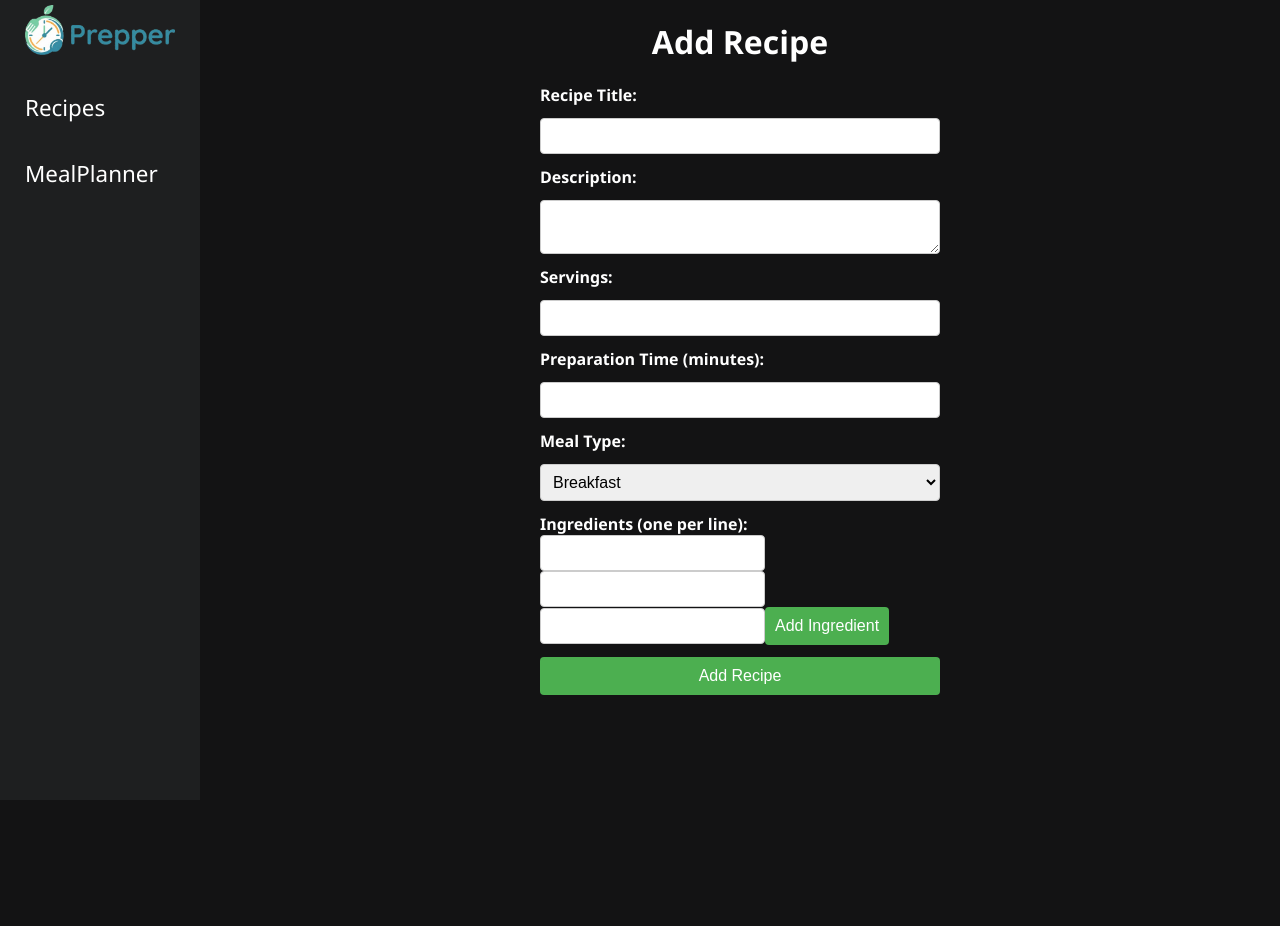
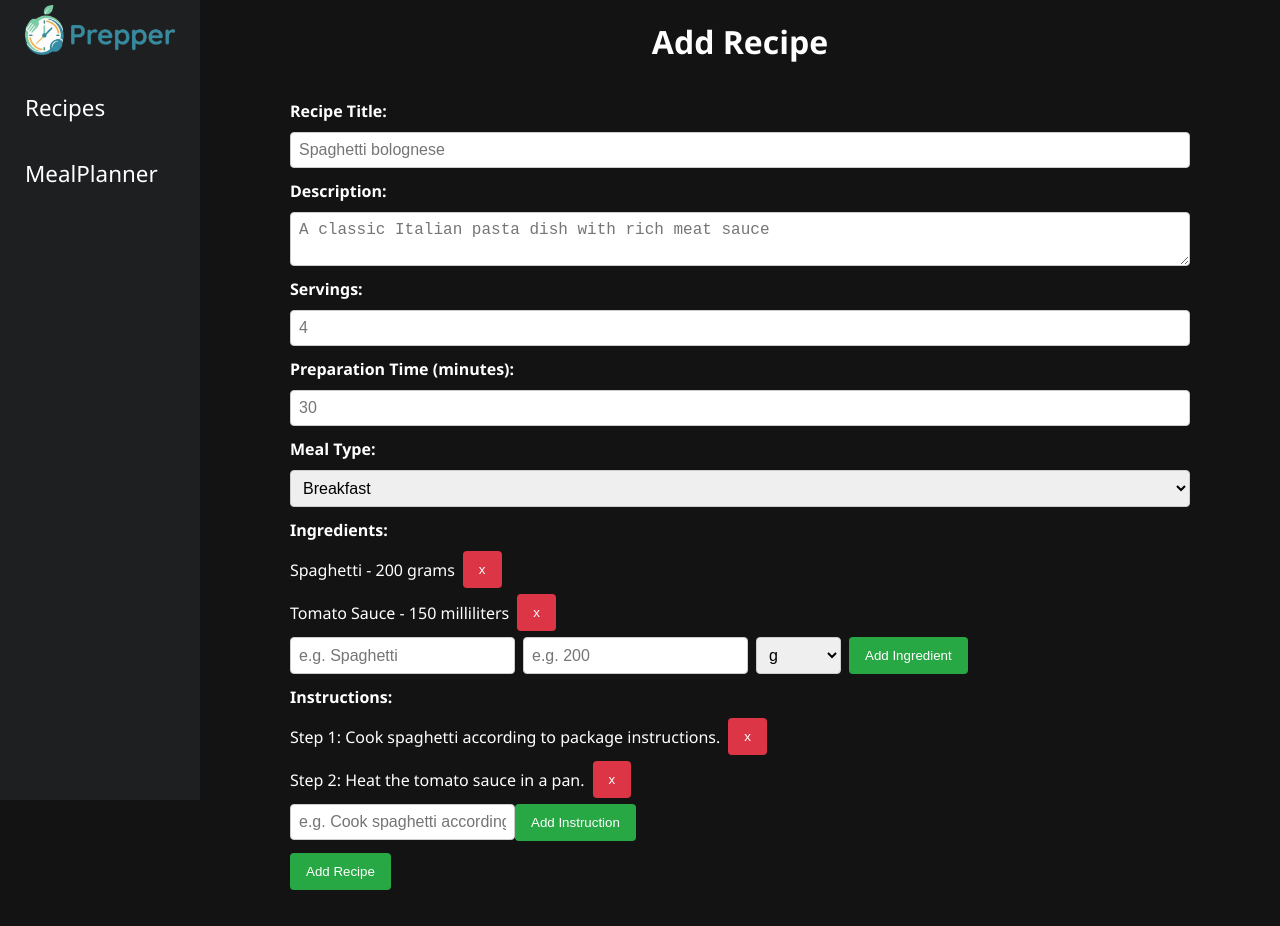
Before and after one commit to Samitho456/prepper-frontend, a Vue app: page /AddRecipe in a window 1280 px wide. Before the commit the page ends 800 px from the top, so only its background shows below. Built offline with nearby package versions, Linux system fonts and the light colour scheme.

Commit message:
feat: enhance AddRecipeView with detailed form inputs for recipe, ingredients, and instructions

```diff
--- a/src/views/AddRecipeView.vue
+++ b/src/views/AddRecipeView.vue
@@ -1,29 +1,89 @@
 <script setup>
+import { ref } from 'vue'
 defineOptions({
   name: 'AddRecipeView',
 })
+
+const ingredients = ref([
+  { ingredient: 'Spaghetti', quantity: 200, unit: 'grams' },
+  { ingredient: 'Tomato Sauce', quantity: 150, unit: 'milliliters' },
+])
+
+const instructions = ref([
+  { step: 1, instructionText: 'Cook spaghetti according to package instructions.' },
+  { step: 2, instructionText: 'Heat the tomato sauce in a pan.' },
+])
+
+const ingredient = ref('')
+const quantity = ref(null)
+const unit = ref('grams')
+const newInstruction = ref('')
 
 function addRecipe() {
   // Logic to add the recipe goes here
   alert('Recipe added!')
 }
+function addIngredient(ing, qty, u) {
+  const newIngredient = { ingredient: String(ing).trim(), quantity: qty, unit: u }
+  ingredients.value.push(newIngredient)
+  ingredient.value = ''
+  quantity.value = null
+  unit.value = 'grams'
+}
+
+function removeIngredient(index) {
+  ingredients.value.splice(index, 1)
+}
+
+function addInstruction(stepText) {
+  const newInstruction = {
+    step: instructions.value.length + 1,
+    instructionText: String(stepText).trim(),
+  }
+  instructions.value.push(newInstruction)
+  newInstruction.value = ''
+}
+
+function removeInstruction(index) {
+  instructions.value.splice(index, 1)
+}
 </script>
 
 <template>
   <h1>Add Recipe</h1>
+  <!-- Form to add a new recipe -->
   <form class="add-recipe-form" @submit.prevent="addRecipe">
+    <!-- Recipe Title Input -->
+    <div class="form-row">
       <label for="title">Recipe Title:</label>
-    <input type="text" id="title" name="title" required />
+      <input type="text" id="title" name="title" required placeholder="Spaghetti bolognese" />
+    </div>
 
+    <!-- Description Input -->
+    <div class="form-row">
       <label for="description">Description:</label>
-    <textarea id="description" name="description" required></textarea>
+      <textarea
+        id="description"
+        name="description"
+        required
+        placeholder="A classic Italian pasta dish with rich meat sauce"
+      ></textarea>
+    </div>
 
+    <!-- Servings Input -->
+    <div class="form-row">
       <label for="servings">Servings:</label>
-    <input type="number" id="servings" name="servings" required />
+      <input type="number" id="servings" name="servings" required placeholder="4" />
+    </div>
 
+    <!-- Preparation Time Input -->
+    <div class="form-row">
       <label for="prep-time">Preparation Time (minutes):</label>
-    <input type="number" id="prep-time" name="prep-time" required />
+      <input type="number" id="prep-time" name="prep-time" required placeholder="30" />
+    </div>
 
+    <!-- Meal Type Selection -->
+    <div class="form-row">
       <label for="meal-type">Meal Type:</label>
       <select id="meal-type" name="meal-type" required>
         <option value="breakfast">Breakfast</option>
@@ -32,16 +92,80 @@ function addRecipe() {
         <option value="snack">Snack</option>
         <option value="dessert">Dessert</option>
       </select>
-
-    <div>
-      <label for="ingredients">Ingredients (one per line):</label>
-      <input type="text" id="ingredients" name="ingredients" required />
-      <input type="number" id="quantity" name="quantity" required />
-      <input type="text" id="unit" name="unit" required />
-      <button>Add Ingredient</button>
     </div>
 
+    <!-- Ingredient Input Fields -->
+    <div class="form-row">
+      <label for="ingredients">Ingredients:</label>
+      <div v-for="item in ingredients" :key="item.ingredient">
+        <div class="ingredient-item">
+          <p class="added-ingredients">
+            {{ item.ingredient }} - {{ item.quantity }} {{ item.unit }}
+          </p>
+          <button
+            class="remove-ingredient-btn"
+            @click="removeIngredient(ingredients.indexOf(item))"
+          >
+            x
+          </button>
+        </div>
+      </div>
+      <div class="ingredient-row">
+        <input v-model="ingredient" type="text" id="ingredient" placeholder="e.g. Spaghetti" />
+        <input v-model.number="quantity" type="number" id="quantity" placeholder="e.g. 200" />
+        <select v-model="unit" name="unit" id="unit">
+          <option value="grams" selected>g</option>
+          <option value="kilograms">kg</option>
+          <option value="milliliters">ml</option>
+          <option value="deciliters">dl</option>
+          <option value="liter">l</option>
+          <option value="tablespoons">tbsp</option>
+          <option value="teaspoons">tsp</option>
+          <option value="pieces">pieces</option>
+        </select>
+        <button
+          type="button"
+          :disabled="!ingredient || ingredient.trim() === '' || !quantity || quantity <= 0"
+          @click="addIngredient(ingredient, quantity, unit)"
+        >
+          Add Ingredient
+        </button>
+      </div>
+    </div>
+
+    <div class="form-row">
+      <label for="instructions">Instructions:</label>
+      <div v-for="item in instructions" :key="item.step">
+        <div class="ingredient-item">
+          <p class="added-ingredients">Step {{ item.step }}: {{ item.instructionText }}</p>
+          <button
+            class="remove-ingredient-btn"
+            @click="removeInstruction(instructions.indexOf(item))"
+          >
+            x
+          </button>
+        </div>
+      </div>
+      <div>
+        <input
+          v-model="newInstruction"
+          type="text"
+          id="instruction"
+          placeholder="e.g. Cook spaghetti according to package instructions."
+        />
+        <button
+          type="button"
+          :disabled="!newInstruction || newInstruction.trim() === ''"
+          @click="addInstruction(newInstruction)"
+        >
+          Add Instruction
+        </button>
+      </div>
+    </div>
+
+    <div class="form-row">
       <button type="submit">Add Recipe</button>
+    </div>
   </form>
 </template>
 
@@ -55,29 +179,74 @@ h1 {
 .add-recipe-form {
   display: flex;
   flex-direction: column;
-  max-width: 400px;
-  margin: 0 auto;
+  max-width: 900px;
+  margin: 20px auto;
   gap: 12px;
+  padding: 16px;
 }
+
 .add-recipe-form label {
   font-weight: bold;
+  margin-bottom: 4px;
   color: white;
 }
-.add-recipe-form input,
-.add-recipe-form textarea,
-.add-recipe-form select {
+
+.form-row {
+  display: flex;
+  flex-direction: column;
+  gap: 6px;
+}
+
+.form-row label {
+  color: white;
+}
+
+.form-row input,
+.form-row textarea,
+.form-row select {
   padding: 8px;
+  border: 1px solid #ccc;
+  border-radius: 4px;
   font-size: 16px;
-  border-radius: 4px;
-  border: 1px solid #ccc;
 }
-.add-recipe-form button {
-  padding: 10px;
-  font-size: 16px;
-  cursor: pointer;
-  background-color: #4caf50;
+
+.ingredient-item {
+  display: flex;
+  align-items: center;
+  gap: 8px;
+}
+.added-ingredients {
+  color: white;
+  margin: 0;
+}
+
+.form-row button {
+  align-self: flex-start;
+  padding: 11px 16px;
+  background-color: #28a745;
   color: white;
   border: none;
   border-radius: 4px;
+  cursor: pointer;
+}
+.form-row button:hover {
+  background-color: #218838;
+}
+
+.remove-ingredient-btn {
+  padding: 4px 8px;
+  background-color: #dc3545 !important;
+  color: white;
+  border: none;
+  border-radius: 4px;
+  cursor: pointer;
+}
+.remove-ingredient-btn:hover {
+  background-color: #c82333;
+}
+
+.form-row .ingredient-row {
+  display: flex;
+  gap: 8px;
 }
 </style>
```
Lines whose indentation alone changed are shown as unchanged.
